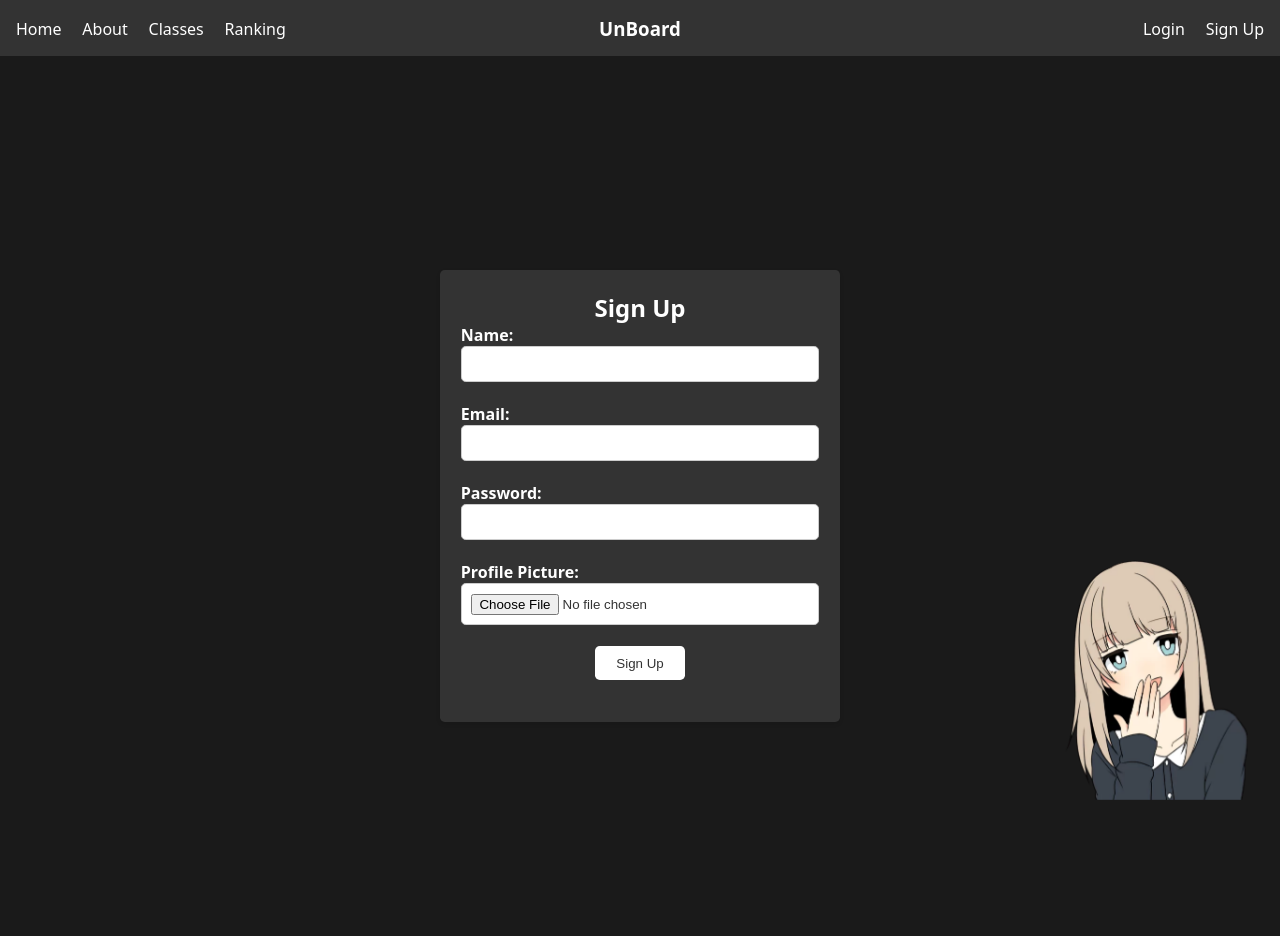
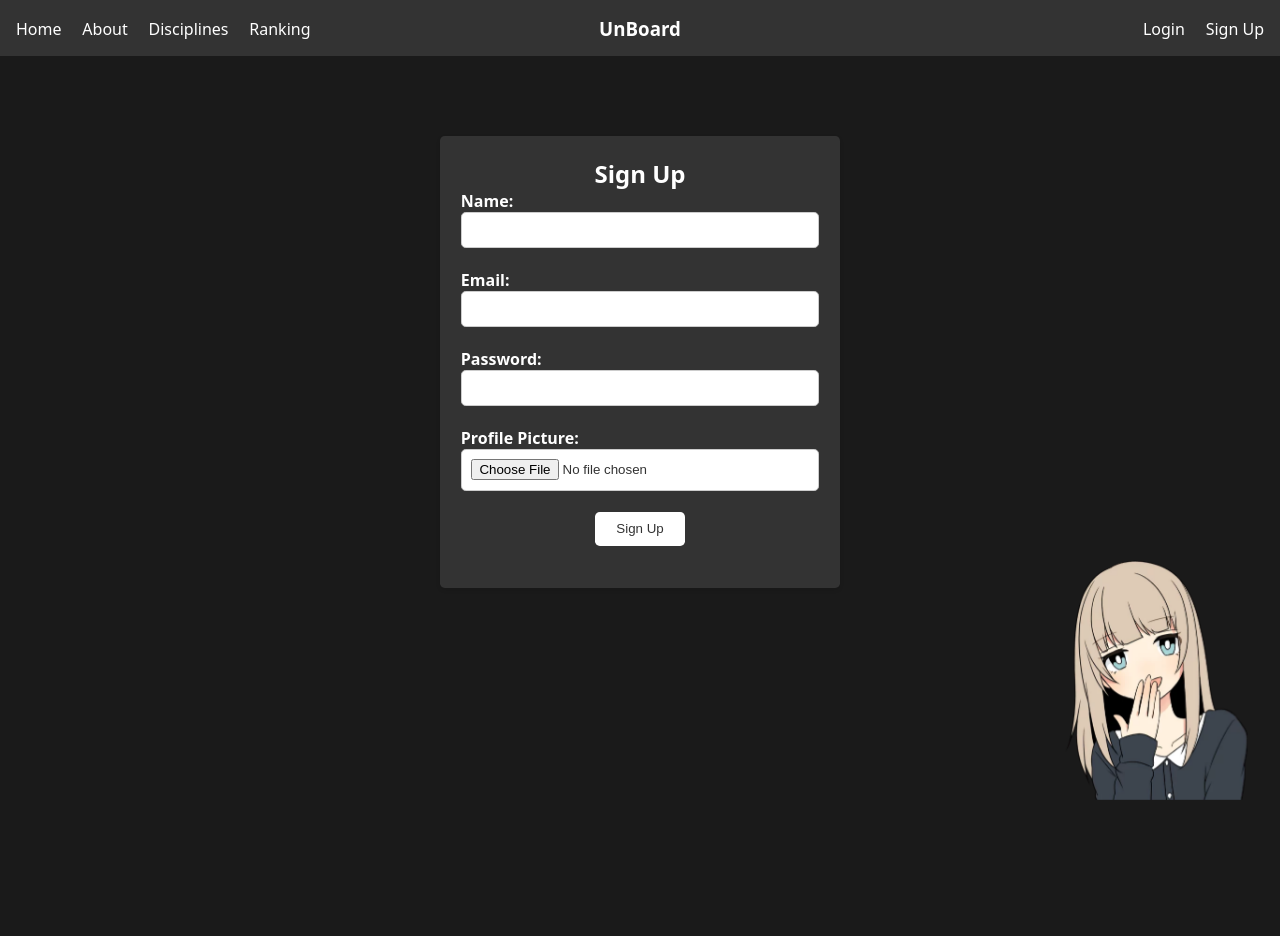
Before and after one commit to akaTsunemori/unboard, a Flask app: page /signup in a window 1280 px wide. After the commit the page ends 800 px from the top, so only its background shows below. Run offline with Flask 3, Linux system fonts and the light colour scheme.

Commit message:
bug fixes + CSS fixes

```diff
--- a/app.py
+++ b/app.py
@@ -12,10 +12,10 @@ from database_handler import DatabaseHandler
 app = Flask(__name__)
 
 # Setup base64 encode filter to handle BLOB images
-import base64
+from base64 import b64encode
 @app.template_filter('base64_encode')
 def base64_encode(value):
-    return base64.b64encode(value).decode('utf-8')
+    return b64encode(value).decode('utf-8')
 app.jinja_env.filters['base64_encode'] = base64_encode
 
 # Login and database handlers
@@ -62,6 +62,8 @@ def disciplines():
         query = request.form.get('query') # Handle the search query
         if query:
             search_results = database_handler.search_discipline(query)
+            if not search_results:
+                search_results = [f'No results found for "{query}".']
     return render_template_util('disciplines.html', search_results=search_results)
 
 
--- a/static/style.css
+++ b/static/style.css
@@ -92,8 +92,15 @@ a:hover {
     justify-content: center;
     align-items: center;
     text-align: center;
-    margin: 2.5rem;
-    min-height: 50rem;
+    margin: 5rem;
+    /* Needs further examination: */
+    /* min-height: 50rem; */
+    /* margin-top: 2.55rem; */
+    /* padding: 5rem; */
+    /* left: 50%; */
+    /* top: 25%; */
+    /* position: absolute; */
+    /* transform: translate(-50%, 0%); */
 }
 
 .form {
--- a/templates/login.html
+++ b/templates/login.html
@@ -10,7 +10,7 @@
             <ul>
                 <li><a href="/">Home</a></li>
                 <li><a href="/about">About</a></li>
-                <li><a href="/classes">Classes</a></li>
+                <li><a href="/disciplines">Disciplines</a></li>
                 <li><a href="/ranking">Ranking</a></li>
             </ul>
         </nav>
--- a/templates/signup.html
+++ b/templates/signup.html
@@ -10,7 +10,7 @@
             <ul>
                 <li><a href="/">Home</a></li>
                 <li><a href="/about">About</a></li>
-                <li><a href="/classes">Classes</a></li>
+                <li><a href="/disciplines">Disciplines</a></li>
                 <li><a href="/ranking">Ranking</a></li>
             </ul>
         </nav>
```
